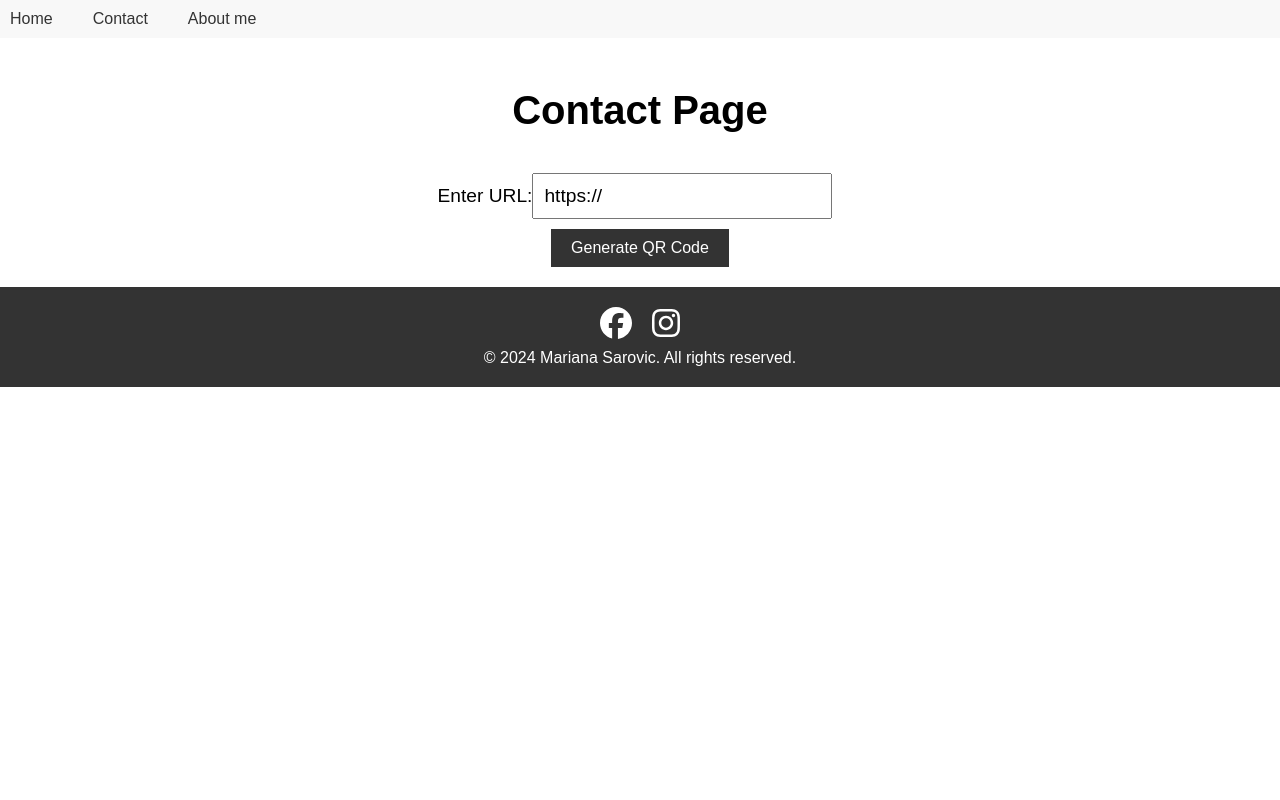
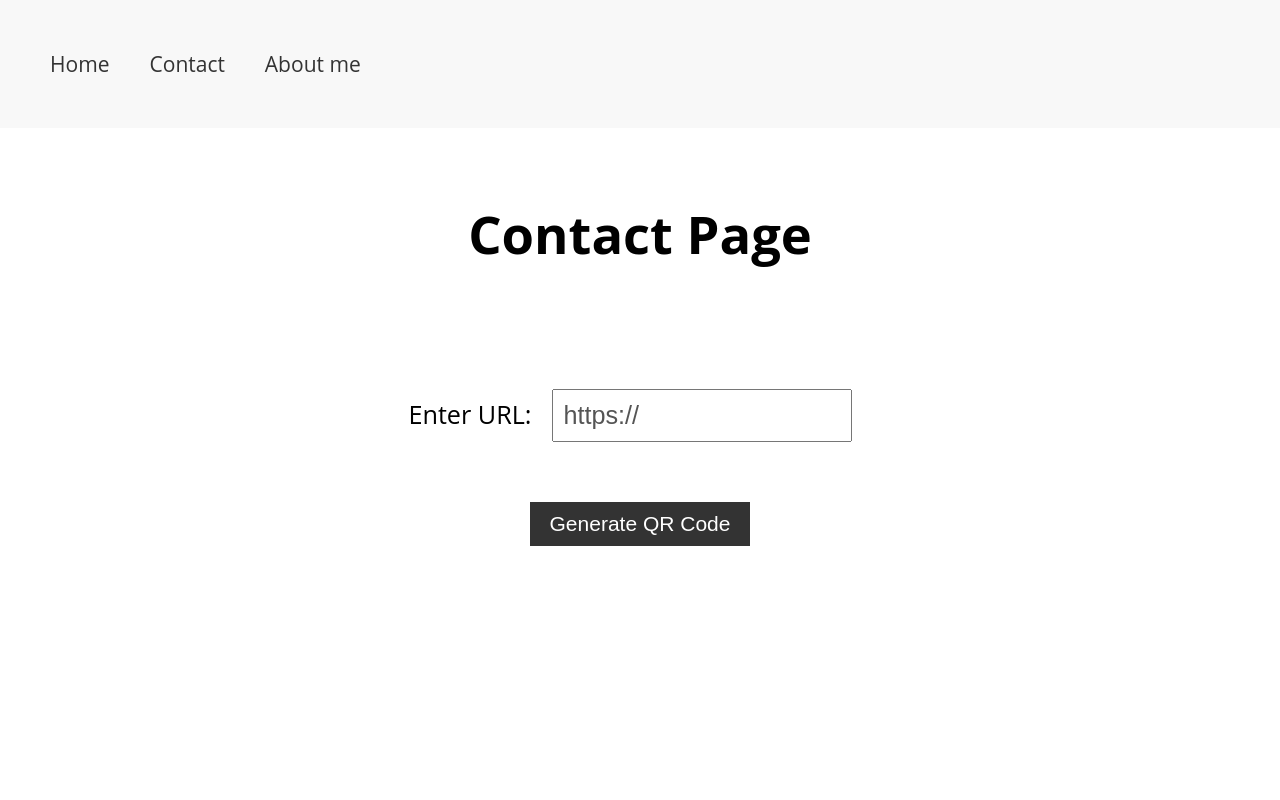
Before and after one commit to Maree13/web-in-react, a React (Create React App) app: page /Contact in a window 1280 px wide. Shown: the top 800 px of the page. Built offline with nearby package versions, Linux system fonts and the light colour scheme.

Commit message:
css About me

```diff
--- a/src/App.css
+++ b/src/App.css
@@ -7,22 +7,26 @@
 
 /* BODY */
 
-body, html {
+body,
+html {
   margin: 0;
   padding: 0;
   font-family: Arial, sans-serif;
+  height: 100%;
   /* background-color: #f0f0f0;
   color: #333; */
-  height: 100%;
+  font-family: "Open Sans", sans-serif;
+  font-size: 21px;
+}
+
+/* pridane test */
+
+#root {
+  display: flex;
+  flex-direction: column;
   min-height: 100vh;
 }
 
-/* #root {
-  display: flex;
-  flex-direction: column;
-  min-height: 100vh;
-} */
-
-/* .main-content {
+.main-content {
   flex: 1;
-} */
+}
--- a/src/components/Footer.css
+++ b/src/components/Footer.css
@@ -3,6 +3,9 @@
   color: #fff;
   text-align: center;
   padding: 20px 0;
+  width: 100%;
+  margin-bottom: 0;
+  margin-top: 30%;
 }
 
 .social-icons {
@@ -11,7 +14,7 @@
 
 .social-icons a {
   color: #fff;
-  margin: 0 10px;
+  margin: 0 20px;
   text-decoration: none;
   transition: color 0.3s;
 }
@@ -21,5 +24,6 @@
 }
 
 .footer p {
-  margin: 0;
+  margin: 10px;
+  font-size: 12px;
 }
--- a/src/components/Navbar.css
+++ b/src/components/Navbar.css
@@ -2,25 +2,21 @@
   display: flex;
   justify-content: space-between;
   align-items: center;
-  padding: 10px;
+  padding: 50px;
   background-color: #f8f8f8;
-  /* Prípadne farbu pozadia */
 }
 
 .logo {
-  width: 50px;
-  /* Prípadne veľkosť loga */
+  width: 70px;
   height: auto;
 }
 
 .menu {
   display: flex;
   gap: 20px;
-  /* Rozostupy medzi odkazmi */
 }
 
 .menu a {
   text-decoration: none;
   color: #333;
-  /* Prípadne farbu textu */
 }
--- a/src/data.js
+++ b/src/data.js
@@ -7,28 +7,28 @@
   {
     id: 1,
     image: image1,
-    title: 'Title 1',
+    title: 'Parallel',
     description:
       'Lorem ipsum dolor sit amet, consectetur adipiscing elit. Quisque luctus dolor vitae ex ultrices.',
   },
   {
     id: 2,
     image: image2,
-    title: 'Title 2',
+    title: 'Space',
     description:
       'Aenean euismod, turpis eget ultricies tincidunt, arcu lorem pellentesque eros, non tempor orci.',
   },
   {
     id: 3,
     image: image3,
-    title: 'Title 3',
+    title: 'Plastic',
     description:
       'Sed quis lacus in velit ultrices pretium. Curabitur ac sem sit amet urna hendrerit condimentum.',
   },
   {
     id: 4,
     image: image4,
-    title: 'Title 4',
+    title: 'Dream',
     description:
       'Lorem ipsum dolor sit, amet consectetur adipisicing elit. Autem accusantium amet nemo minus quo architecto quas',
   },
@@ -37,25 +37,25 @@
 const tabs = [
   {
     id: 0,
-    title: 'Tab 1',
+    title: 'Parallel',
     content:
       'Lorem ipsum dolor sit amet, consectetur adipiscing elit. Sed do eiusmod tempor incididunt ut labore et dolore magna aliqua. Ut enim ad minim veniam, quis nostrud exercitation ullamco laboris nisi ut aliquip ex ea commodo consequat. Duis aute irure dolor in reprehenderit in voluptate velit esse cillum dolore eu fugiat nulla pariatur. Excepteur sint occaecat cupidatat non proident, sunt in culpa qui officia deserunt mollit anim id est laborum.',
   },
   {
     id: 1,
-    title: 'Tab 2',
+    title: 'Space',
     content:
       'Lorem ipsum dolor sit amet, consectetur adipiscing elit. Integer nec odio. Praesent libero. Sed cursus ante dapibus diam. Sed nisi. Nulla quis sem at nibh elementum imperdiet. Duis sagittis ipsum. Praesent mauris. Fusce nec tellus sed augue semper porta. Mauris massa. Vestibulum lacinia arcu eget nulla. Class aptent taciti sociosqu ad litora torquent per conubia nostra, per inceptos himenaeos. Curabitur sodales ligula in libero.',
   },
   {
     id: 2,
-    title: 'Tab 3',
+    title: 'Plastic',
     content:
       'Lorem ipsum dolor sit amet, consectetur adipiscing elit. Phasellus imperdiet, nulla et dictum interdum, nisi lorem egestas odio, vitae scelerisque enim ligula venenatis dolor. Maecenas nisl est, ultrices nec congue eget, auctor vitae massa. Fusce luctus vestibulum augue ut aliquet. Mauris ante ligula, facilisis sed ornare eu, lobortis in odio. Praesent convallis urna a lacus interdum ut hendrerit risus congue. Nunc sagittis dictum nisi.',
   },
   {
     id: 3,
-    title: 'Tab 4',
+    title: 'Dream',
     content:
       'Lorem ipsum dolor sit amet, consectetur adipiscing elit. Quisque sit amet est et sapien ullamcorper pharetra. Vestibulum erat wisi, condimentum sed, commodo vitae, ornare sit amet, wisi. Aenean fermentum, elit eget tincidunt condimentum, eros ipsum rutrum orci, sagittis tempus lacus enim ac dui. Donec non enim in turpis pulvinar facilisis. Ut felis. Praesent dapibus, neque id cursus faucibus, tortor neque egestas augue, eu vulputate magna eros eu erat.',
   },
--- a/src/index.html
+++ b/src/index.html
@@ -1,8 +1,23 @@
 <!DOCTYPE html>
+
+<!-- Mariana Šarovič -->
+<!-- sarovicmariana@gmail.com -->
+<!-- DiscordJmeno mari_34255 -->
+
 <html lang="en">
   <head>
     <meta charset="UTF-8" />
     <meta name="viewport" content="width=device-width, initial-scale=1.0" />
+
+    <!-- GOOGLE FONTS -->
+
+    <link rel="preconnect" href="https://fonts.googleapis.com" />
+    <link rel="preconnect" href="https://fonts.gstatic.com" crossorigin />
+    <link
+      href="https://fonts.googleapis.com/css2?family=Open+Sans:ital,wght@0,300..800;1,300..800&display=swap"
+      rel="stylesheet"
+    />
+
     <title>Document</title>
   </head>
   <body>
--- a/src/pages/Aboutme.css
+++ b/src/pages/Aboutme.css
@@ -12,7 +12,8 @@
 .aboutme-image {
   max-width: 300px;
   height: auto;
-  margin-bottom: 20px;
+  margin: 60px 0 80px 0;
+  border-radius: 3px;
 }
 
 .aboutme p {
--- a/src/pages/Contact.css
+++ b/src/pages/Contact.css
@@ -4,20 +4,22 @@
 }
 
 form {
-  margin-bottom: 20px;
+  margin-bottom: 40px;
 }
 
 label {
   display: block;
-  margin-bottom: 10px;
+  margin-bottom: 40px;
   font-size: 1.2em;
 }
 
 input {
   padding: 10px;
   font-size: 1em;
-  margin-right: 10px;
+  margin: 20px;
   width: 300px;
+  /* color: rgb(239, 148, 172); */
+  color: #555;
 }
 
 button {
@@ -35,9 +37,13 @@
 }
 
 .qr-code {
-  margin-top: 20px;
+  margin: 50px;
 }
 
 .qr-code img {
-  border: 1px solid #333;
+  /* border: 1px solid #333; */
 }
+
+.contact h1 {
+  margin: 70px 0 100px 0;
+}
```
Also changed, not shown: 2 other files (tests, documents, lock files or other folders).
